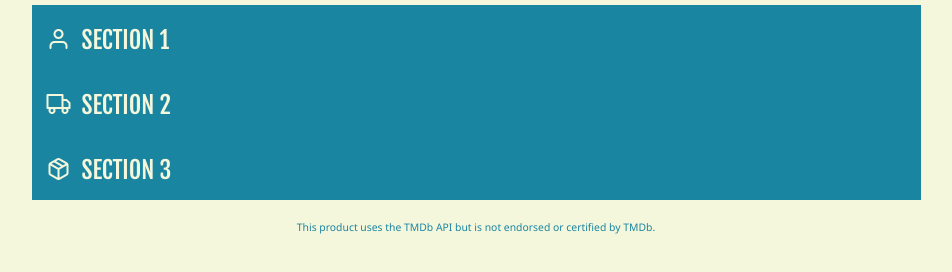
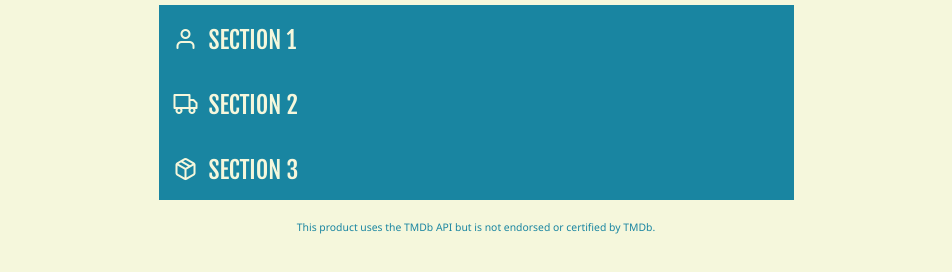
Before and after one commit to iXorx/pure-accordion, a website built with webpack: page index.ejs in a window 1280 px wide. Shown: the whole page, without its empty margins (164-1116 px from the left). Built offline with nearby package versions, Linux system fonts and the light colour scheme; no server answers; a web font is replaced by a local one.

Commit message:
Fix medias querys

```diff
--- a/src/sass/components/_dl.scss
+++ b/src/sass/components/_dl.scss
@@ -3,11 +3,14 @@ dl {
     margin: auto;
     width: 90%;
 
-    @include for-tablet-landscape-up {
-        width: 70%;
-    }
 
     @include for-phone-only {
         width: 100%;
     }
+    @include for-tablet-landscape-up {
+        width: 70%;
+    }
+    @include for-desktop-up {
+        width: 50%;
+    }
 }
```
